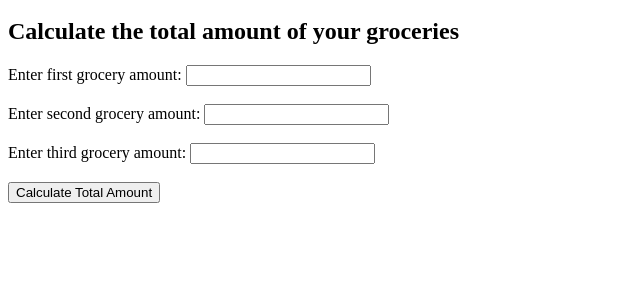
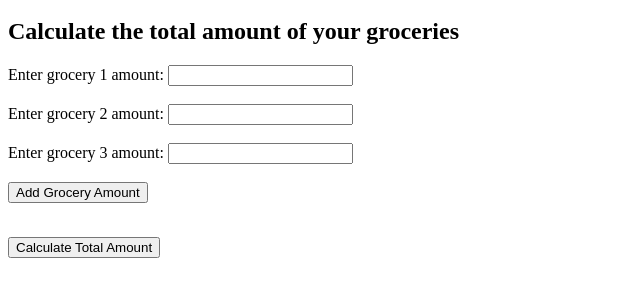
Before and after one commit to sonjaringleb/JS_course_project_repo, a plain HTML site: page groceryTracker/grocery_Tracker.html in a window 1280 px wide. Shown: the part 48-344 px from the top of the page, without its empty margins (0-640 px from the left). Drawn offline with Linux system fonts and the light colour scheme.

```diff
--- a/groceryTracker/grocery_Tracker.html
+++ b/groceryTracker/grocery_Tracker.html
@@ -5,17 +5,21 @@
   <body>
     <h1>Grocery Tracker</h1>
     <h2>Calculate the total amount of your groceries</h2>
+    <form id="groceryAmounts">
+      <label for="grocery1">Enter grocery 1 amount: </label>
+      <input type="number" id="grocery1" /><br /><br />
 
-  <label for="grocery1">Enter first grocery amount: </label>
-  <input type="number" id="grocery1"><br><br>
+      <label for="grocery2">Enter grocery 2 amount: </label>
+      <input type="number" id="grocery2" /><br /><br />
 
-  <label for="grocery2">Enter second grocery amount: </label>
-  <input type="number" id="grocery2"><br><br>
+      <label for="grocery3">Enter grocery 3 amount: </label>
+      <input type="number" id="grocery3" /><br /><br />
 
-  <label for="grocery3">Enter third grocery amount: </label>
-  <input type="number" id="grocery3"><br><br>
-
-  <button onclick="calculateTotalAmount()">Calculate Total Amount</button><br><br>
+      <button onclick="addGroceryAmount()">Add Grocery Amount</button
+      ><br /><br />
+    </form>
+    <button onclick="calculateTotalAmount()">Calculate Total Amount</button
+    ><br /><br />
 
     <p id="result"></p>
     <script src="./grocery_Tracker.js"></script>
--- a/groceryTracker/grocery_Tracker.js
+++ b/groceryTracker/grocery_Tracker.js
@@ -2,13 +2,25 @@ let grocery1;
 let grocery2;
 let grocery3;
 
-function calculateTotalAmount(){
-    grocery1 = parseFloat(document.getElementById('grocery1').value);
-    grocery2 = parseFloat(document.getElementById('grocery2').value);
-    grocery3 = parseFloat(document.getElementById('grocery3').value);
+function calculateTotalAmount() {
+  grocery1 = parseFloat(document.getElementById("grocery1").value);
+  grocery2 = parseFloat(document.getElementById("grocery2").value);
+  grocery3 = parseFloat(document.getElementById("grocery3").value);
 
-    let totalAmount = grocery1 + grocery2 + grocery3;
-    let totalAmountRounded = totalAmount.toFixed(2);
+  let totalAmount = grocery1 + grocery2 + grocery3;
+  let totalAmountRounded = totalAmount.toFixed(2);
 
-    document.getElementById('result').innerText = `The total amount of your groceries is: $ ${totalAmountRounded}`;
+  document.getElementById(
+    "result"
+  ).innerText = `The total amount of your groceries is: $ ${totalAmountRounded}`;
 }
+
+function addGroceryAmount() {
+  const inputs = document.getElementById("groceryAmounts").elements;
+  let inputNumber = inputs.length;
+
+  const newInput = document.createElement("input");
+
+  inputs.type = "number";
+  inputs.id = "grocery" + inputNumber + 1;
+}
```
Also changed, not shown: bookSystem/book_system.js (+26 -15 lines). Lines whose indentation alone changed are shown as unchanged.
